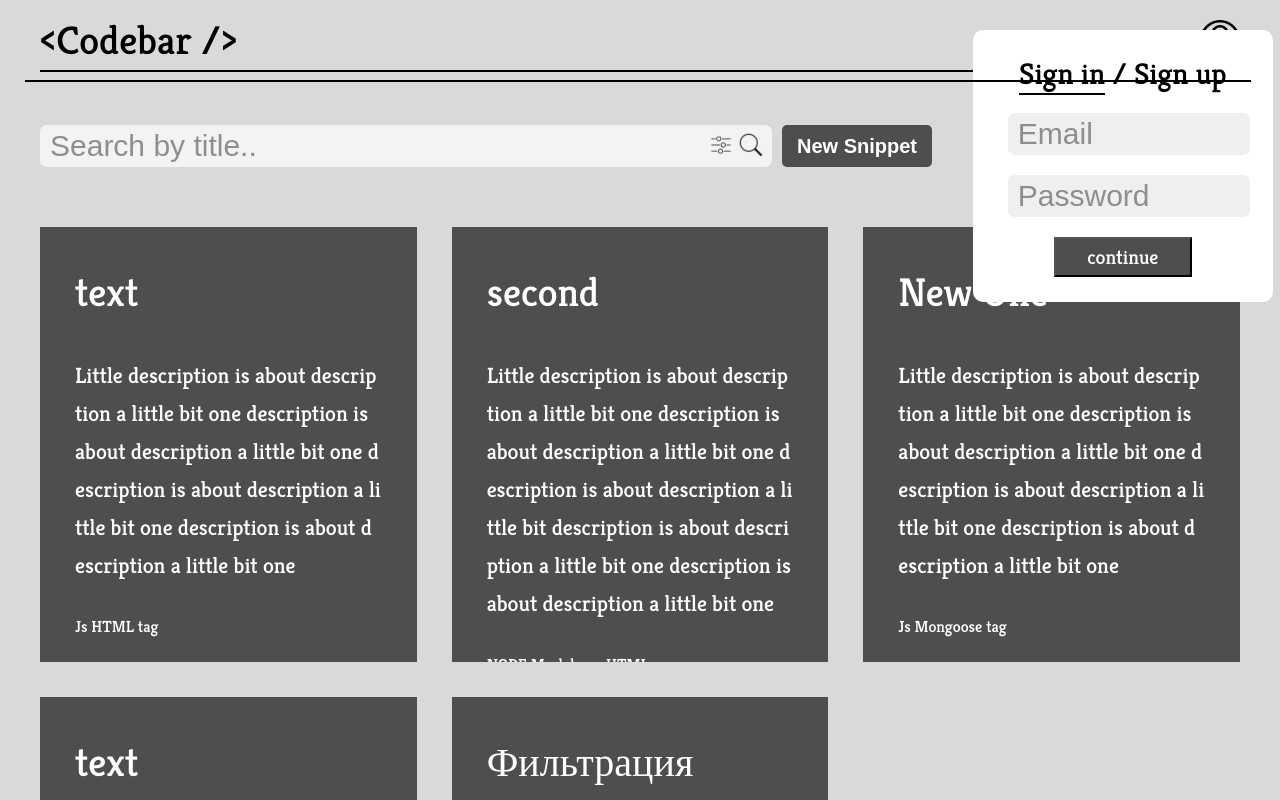
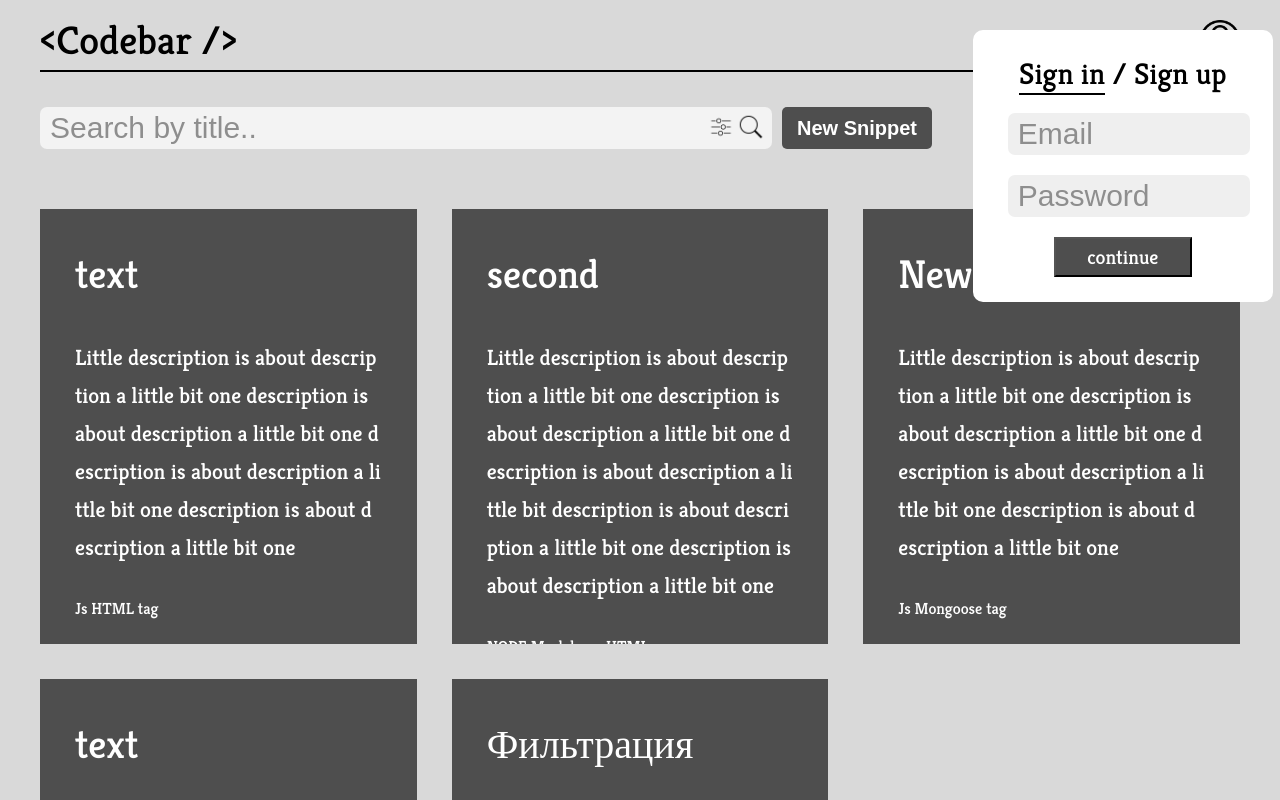
Before and after one commit to Bayraev/codebar_frontend, a React (Create React App) app: page /snippets in a window 1280 px wide. Shown: the top 800 px of the page. Built offline with nearby package versions, Linux system fonts and the light colour scheme; what @uiw/codemirror-extensions-langs would draw is missing.

Commit message:
Removed <hr> for a while may be.

```diff
--- a/src/App.css
+++ b/src/App.css
@@ -29,6 +29,7 @@
 }
 
 input {
+  outline: none;
   font-size: 30px;
   padding-left: 10px;
   width: 60%;
--- a/src/App.tsx
+++ b/src/App.tsx
@@ -8,7 +8,7 @@ function App(): JSX.Element {
   return (
     <div className="App">
       <Header />
-      <hr />
+      {/* <hr /> */}
       <Main />
     </div>
 )
```
